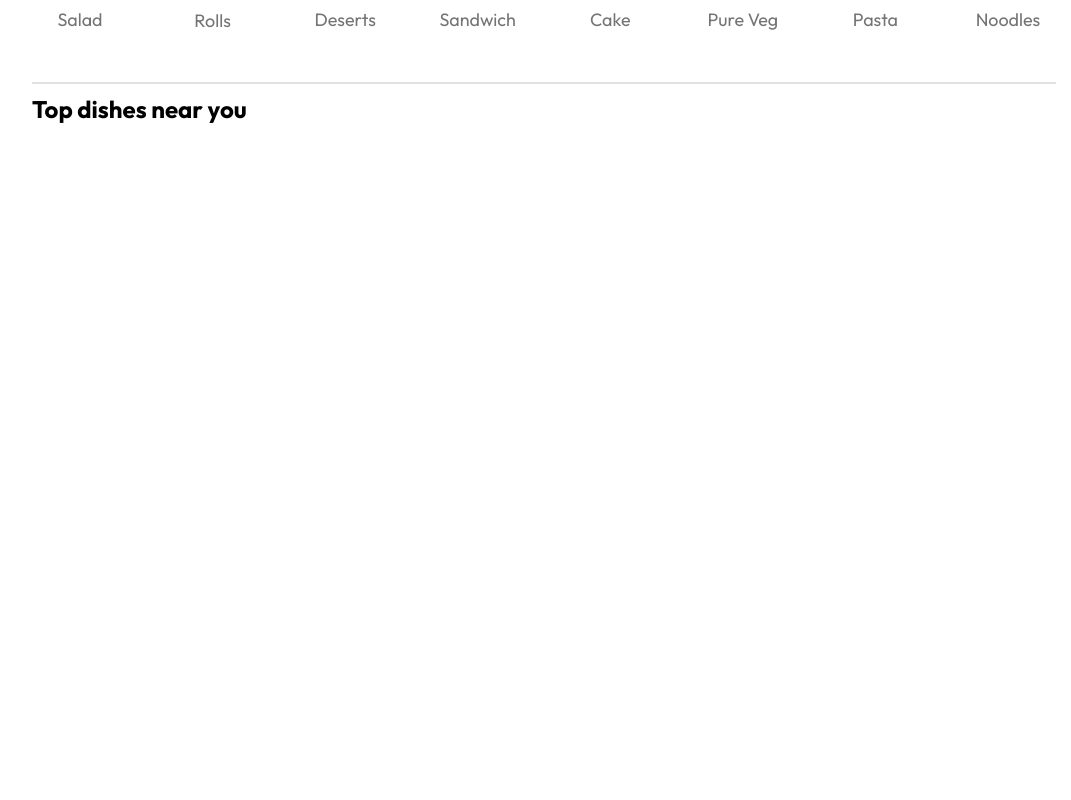
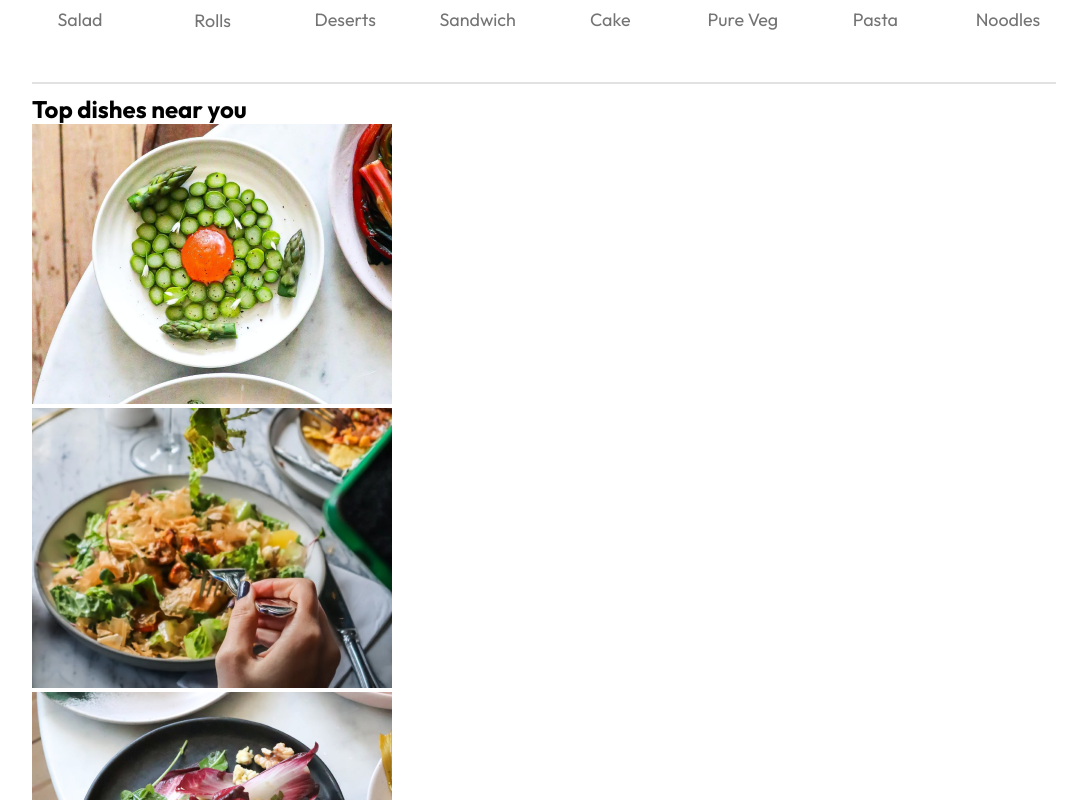
Before and after one commit to shaxa98/DliweryFood, a React (Vite) app in the folder Food/: page / in a window 1280 px wide. Shown: the part 820-1620 px from the top of the page, without its empty margins (96-1167 px from the left). Before the commit the page ends 944 px from the top, so only its background shows below. Built offline with nearby package versions, Linux system fonts and the light colour scheme.

Commit message:
update foodItem.jsx

```diff
--- a/Food/src/components/FoodItem/FoodItem.jsx
+++ b/Food/src/components/FoodItem/FoodItem.jsx
@@ -1,7 +1,14 @@
 import React from "react";
 import "./FoodItem.css";
 function FoodItem({ id, name, price, description, image }) {
-  return <div></div>;
+  return (
+    <div className="food-item">
+      <div className="food-item-img-container">
+        <img className="food-item-image" src={image} alt="" />
+      </div>
+      <div className="food-item-info"></div>
+    </div>
+  );
 }
 
 export default FoodItem;
```
